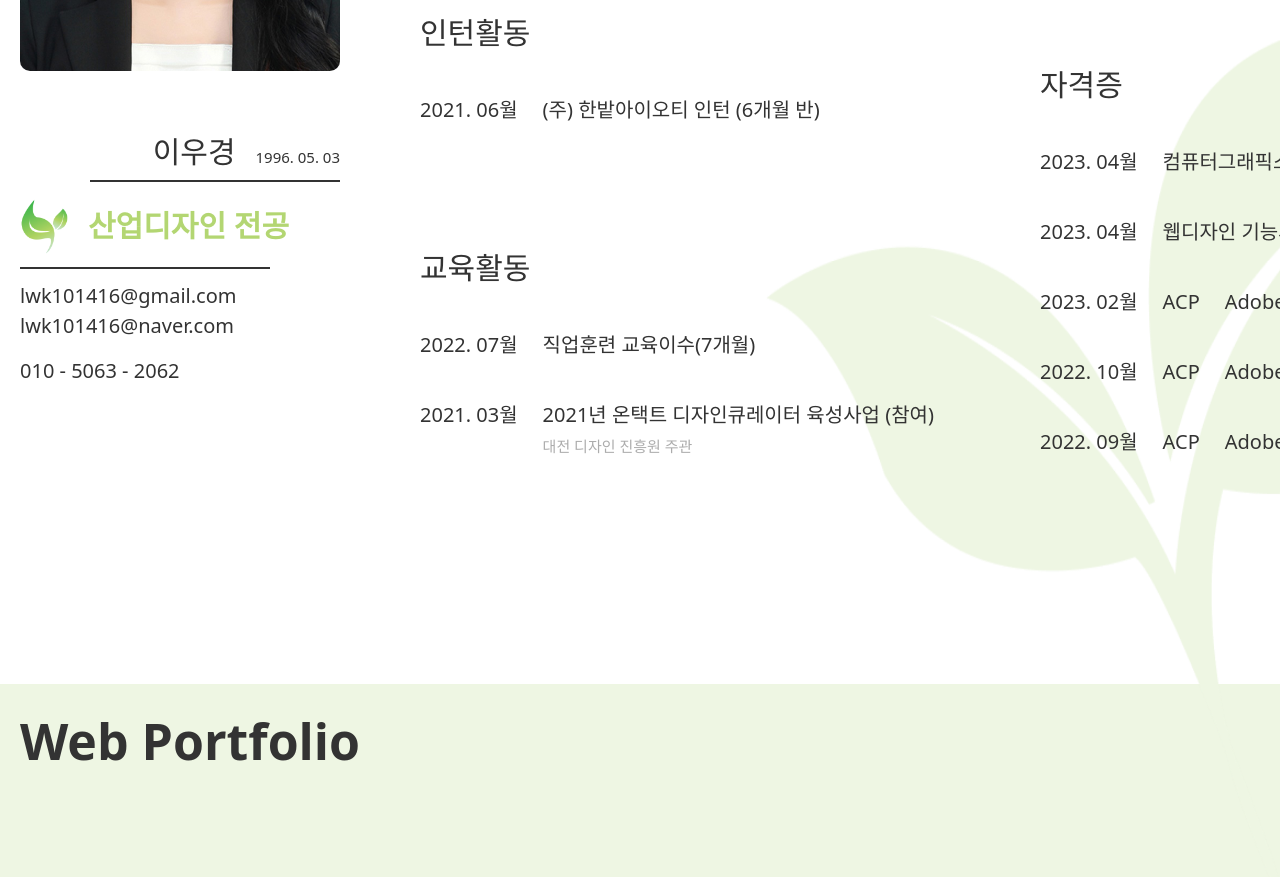
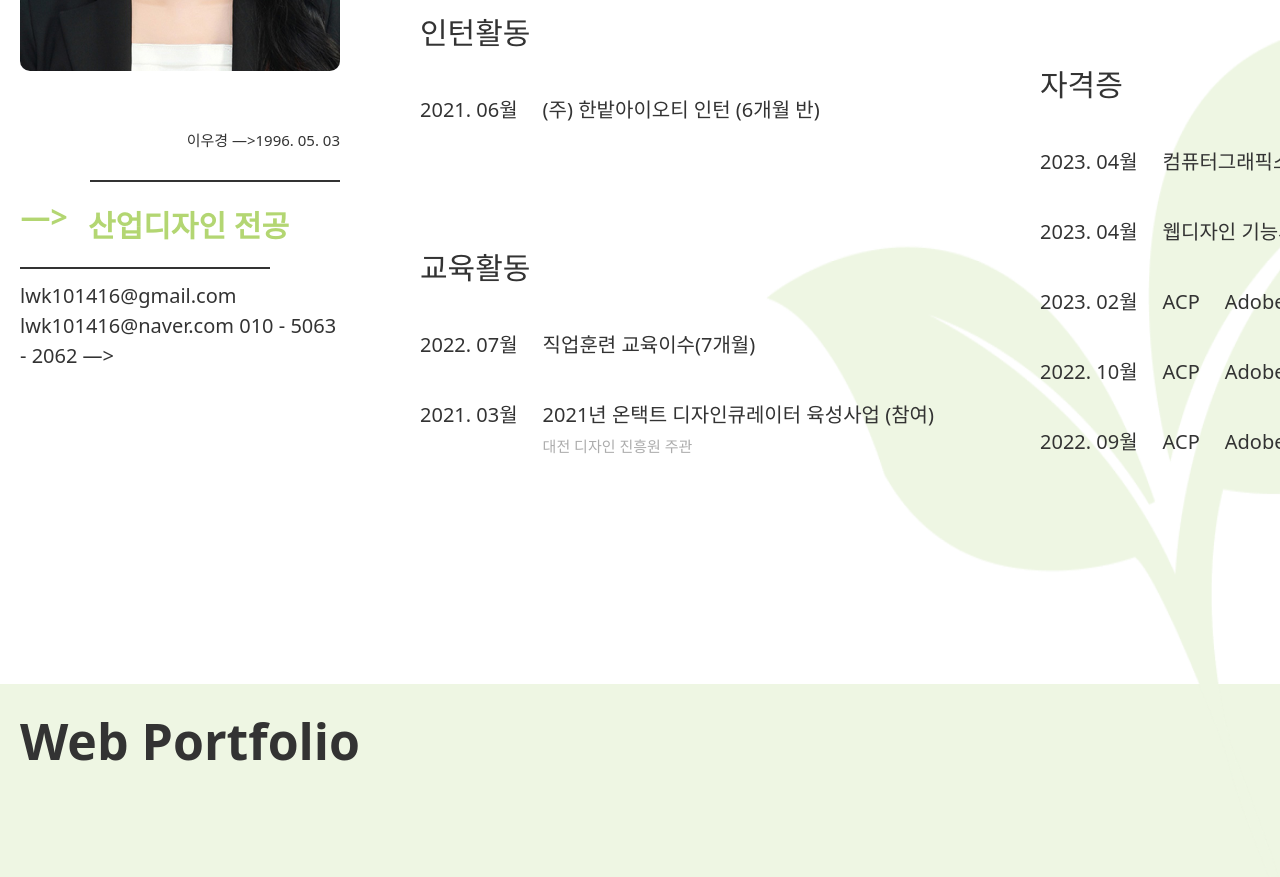
Before and after one commit to wookyunglee/Perdonal-Web-Branding, a plain HTML site: page index.html in a window 1280 px wide. Shown: the part 2360-3237 px from the top of the page. Drawn offline with nearby package versions, Linux system fonts and the light colour scheme.

Commit message:
Update index.html

```diff
--- a/index.html
+++ b/index.html
@@ -58,9 +58,9 @@
               <img src="img/Profil-img1.jpg" alt="프로필이미지1">
             </div>
             <div class="content__profil__text">
-              <section><span>이우경</span>1996. 05. 03</section>
+              <section><!— <span>이우경</span> —>1996. 05. 03</section>
               <section>
-                <div class="profil__img2"><img src="img/Profil-img2.png" alt="프로필이미지2"></div>
+                <div class="profil__img2"><!— <img src="img/Profil-img2.png" alt="프로필이미지2"> —></div>
                 <span>산업디자인 전공</span>
 
               </section>
@@ -68,7 +68,7 @@
                 lwk101416@gmail.com
                 <br>
                 lwk101416@naver.com
-                <span>010 - 5063 - 2062</span>
+                <!— <span>010 - 5063 - 2062</span> —>
               </section>
             </div>
           </div>
```
